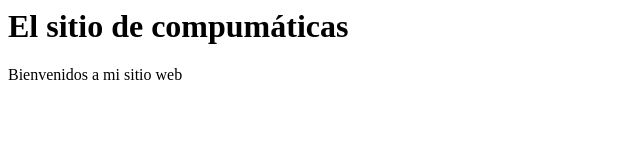
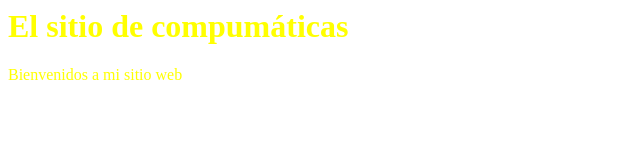
Before and after one commit to guillevg/guillevg.github.io, a plain HTML site: page index.html in a window 1280 px wide. Shown: the whole page, without its empty margins (0-640 px from the left). Drawn offline with Linux system fonts and the light colour scheme.

```diff
--- a/index.html
+++ b/index.html
@@ -3,7 +3,7 @@
     <title>Sitio web de guillevg</title>
     <style>
         body {
-          bgcolor: #ffff00;
+          color: #ffff00;
         }
     </style>
   </head>
```
